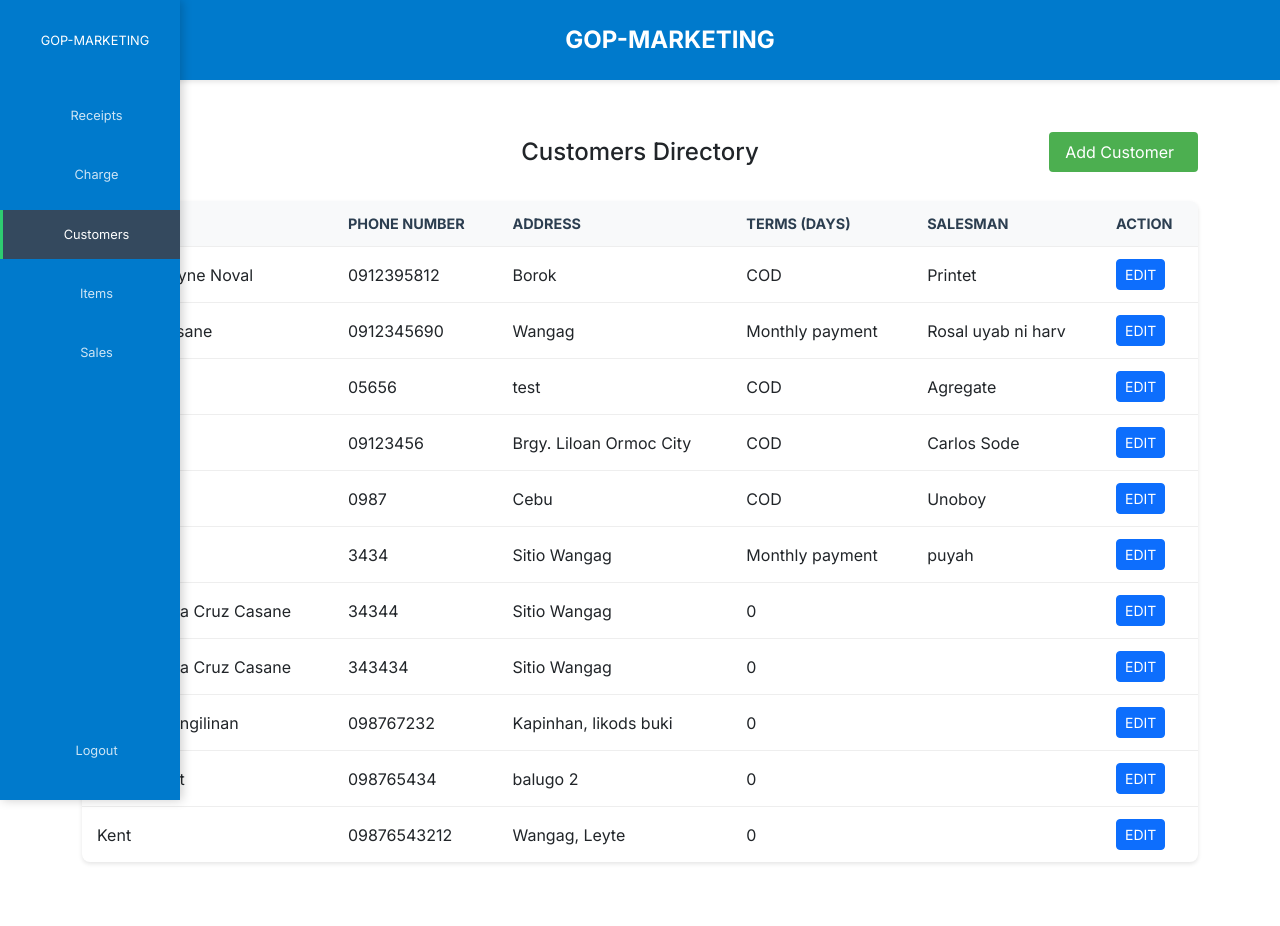
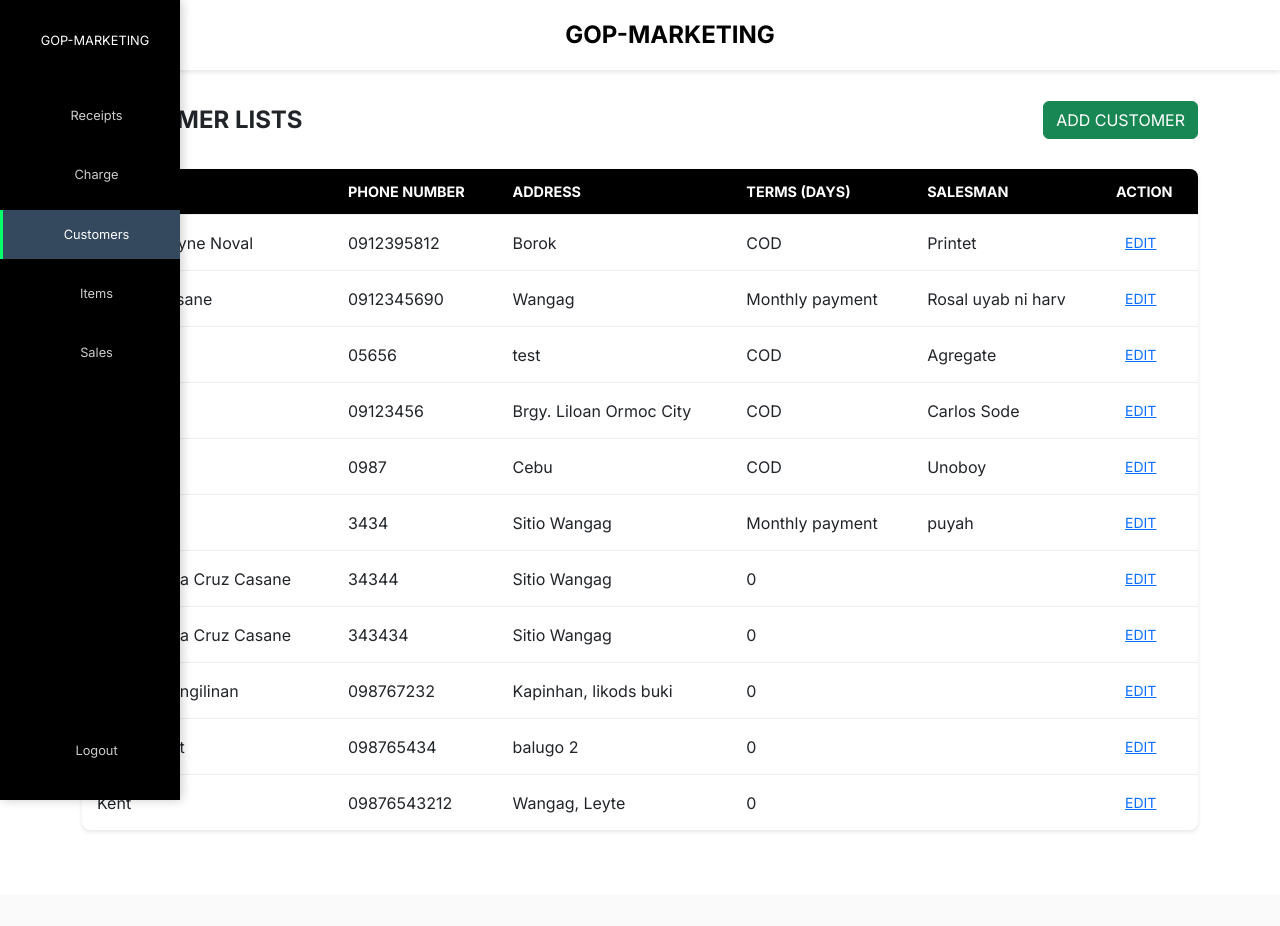
Before and after one commit to SiHarv/GOP-POS-System, a PHP site: page /views/customers/customers.php in a window 1280 px wide. After the commit the page ends 831 px from the top, so only its background shows below. Run offline with PHP 8.4, Linux system fonts and the light colour scheme; data comes from the database, SQL or seed files in the repository; some libraries are stand-ins or nearby versions.

Commit message:
Feature: Changing theme into B&W

```diff
--- a/styles/charge.css
+++ b/styles/charge.css
@@ -19,7 +19,7 @@
 
 .cart-item .card-header {
   padding: 0.5rem 1rem;
-  background-color: #f8f9fc;
+  background-color: #000000;
 }
 
 .cart-item .card-body {
--- a/styles/customers.css
+++ b/styles/customers.css
@@ -4,7 +4,7 @@
     box-sizing: border-box;
 }
 .main-content {
-    padding-top: 3rem;
+    padding-top: 1rem;
 }
 body {
     font-family: Arial, sans-serif;
@@ -18,13 +18,6 @@ body {
     margin: 4rem auto;
     padding: 0 20px;
     position: relative;
-}
-
-h2 {
-    text-align: center;
-    color: #2c3e50;
-    margin-bottom: 2rem;
-    font-size: 24px;
 }
 
 .table-wrapper {
@@ -48,9 +41,9 @@ h2 {
 }
 
 .customers-table th {
-    background-color: #f8f9fa;
+    background-color: #000000;
+    color: #FFFFFF;
     font-weight: bold;
-    color: #2c3e50;
     text-transform: uppercase;
     font-size: 0.9rem;
 }
@@ -78,7 +71,8 @@ h2 {
     margin: 0;
     font-size: 24px;
     flex-grow: 1;
-    text-align: center;
+    text-align: start;
+    font-weight: bold;
 }
 
 .add-btn {
@@ -86,31 +80,14 @@ h2 {
     right: 0;
     top: 50%;  /* Add this */
     transform: translateY(-50%);  /* Add this */
-    background-color: #4CAF50;
-    color: white;
     border: none;
     padding: 8px 16px;
     border-radius: 4px;
     cursor: pointer;
     display: flex;
+    justify-content: center;
     align-items: center;
     gap: 8px;
-}
-
-.edit-btn {
-    background-color: #007bff;
-    color: white;
-    border: none;
-    padding: 4px 8px;
-    border-radius: 4px;
-    cursor: pointer;
-    display: inline-flex;
-    align-items: center;
-    gap: 4px;
-}
-
-.edit-btn:hover {
-    background-color: #0056b3;
 }
 
 .action-column {
--- a/styles/header.css
+++ b/styles/header.css
@@ -7,9 +7,9 @@
     top: 0;
     right: 0;
     width: calc(100% - 60px); /* Account for sidebar width */
-    height: 80px;
-    background-color: #007ACC;
-    color: white;
+    height: 70px;
+    background-color: #FFFFFF;
+    color: #000000;
     z-index: 999;
     box-shadow: 0 2px 5px rgba(0, 0, 0, 0.1);
 }
@@ -18,7 +18,7 @@
     height: 100%;
     display: flex;
     align-items: center;
-    padding: 0 20px;
+    padding: 0 15px;
     justify-content: center;
 }
 
--- a/styles/sidebar.css
+++ b/styles/sidebar.css
@@ -4,7 +4,7 @@
   top: 0;
   height: 100%;
   width: 80px;
-  background-color: #007ACC;
+  background-color: #000000;
   display: flex;
   flex-direction: column;
   padding-top: 15px;
@@ -44,13 +44,13 @@
 .sidebar-icon:hover {
   background-color: #34495e;
   color: #ffffff;
-  border-left: 3px solid #3498db;
+  border-left: 3px solid #FFFFFF;
 }
 
 .sidebar-icon.active {
   background-color: #34495e;
   color: #ffffff;
-  border-left: 3px solid #2ecc71;
+  border-left: 3px solid #00ff6a;
 }
 
 .sidebar-text {
--- a/views/charge/charge.php
+++ b/views/charge/charge.php
@@ -32,9 +32,9 @@ $items = $chargeController->getAllItems();
                 <!-- Left side - Item Selection -->
                 <div class="col-md-8">
                     <div class="card mb-4">
-                        <div class="card-header d-flex align-items-center">
+                        <div class="card-header d-flex align-items-center" style="background-color: #000000; color: white;">
                             <span class="iconify me-1" data-icon="solar:box-linear" data-width="24"></span>
-                            <h5 class="card-title mb-0">Available Items</h5>
+                            <h5 class="card-title mb-0">AVAILABLE ITEMS</h5>
                         </div>
                         <div class="card-body">
                             <div class="table-responsive">
@@ -83,7 +83,7 @@ $items = $chargeController->getAllItems();
                 <!-- Right side - Cart -->
                 <div class="col-md-4">
                     <div class="card">
-                        <div class="card-header d-flex align-items-center">
+                        <div class="card-header d-flex align-items-center" style="background-color: #000000; color: white;">
                             <span class="iconify me-1" data-icon="solar:cart-large-linear" data-width="24"></span>
                             <h5 class="card-title mb-0">Current Charge</h5>
                         </div>
--- a/views/customers/customers.php
+++ b/views/customers/customers.php
@@ -33,10 +33,11 @@ try {
         <div class="container">
             <div class="table-header">
                 <div class="customers">
-                    <button id="addCustomerBtn" class="add-btn">
-                        Add Customer<span class="iconify" data-icon="solar:add-circle-outline" data-width="24" data-height="24"></span>
+                    <button id="addCustomerBtn" class="add-btn btn btn-success" data-bs-toggle="modal" data-bs-target="#addCustomerModal">
+                        <span class="iconify" data-icon="solar:add-circle-outline" data-width="24" style="margin-bottom: 2.5px;"></span>
+                        ADD CUSTOMER
                     </button>
-                    <h2>Customers Directory</h2>
+                    <h2>CUSTOMER LISTS</h2>
                 </div>
                 <div class="table-wrapper">
                     <table class="customers-table">
@@ -60,7 +61,7 @@ try {
                                 <td><?php echo $customer['terms']; ?></td>
                                 <td><?php echo $customer['salesman']; ?></td>
                                 <td>
-                                    <button class="btn btn-sm btn-primary edit-btn"
+                                    <button class="btn btn-sm btn-link edit-btn"
                                             data-id="<?php echo $customer['id']; ?>"
                                             data-name="<?php echo $customer['name']; ?>"
                                             data-phone="<?php echo $customer['phone_number']; ?>"
--- a/views/customers/customersAddModal.php
+++ b/views/customers/customersAddModal.php
@@ -33,8 +33,8 @@
                         <input type="text" name="salesman" id="salesman" class="form-control" placeholder="Enter salesman name" required>
                     </div>
                     <div class="modal-footer px-0 pb-0">
-                        <button type="button" class="btn btn-secondary" data-bs-dismiss="modal">Close</button>
-                        <button type="submit" class="btn btn-primary">Add Customer</button>
+                        <button type="submit" class="btn btn-primary">Save</button>
+                        <button type="button" class="btn btn-danger" data-bs-dismiss="modal">Close</button>
                     </div>
                 </form>
             </div>
--- a/views/customers/customersEditModal.php
+++ b/views/customers/customersEditModal.php
@@ -39,7 +39,7 @@
                     </div>
                     <div class="modal-footer px-0 pb-0">
                         <button type="submit" class="btn btn-primary">Save Changes</button>
-                        <button type="button" class="btn btn-secondary" data-bs-dismiss="modal">Close</button>
+                        <button type="button" class="btn btn-danger" data-bs-dismiss="modal">Close</button>
                     </div>
                 </form>
             </div>
--- a/views/items/itemsAddModal.php
+++ b/views/items/itemsAddModal.php
@@ -49,8 +49,8 @@
                         <input type="number" class="form-control" id="price" name="price" step="0.01" min="0" placeholder="Enter price in peso" required>
                     </div>
                     <div class="modal-footer px-0 pb-0">
-                        <button type="button" class="btn btn-secondary" data-bs-dismiss="modal">Close</button>
-                        <button type="submit" class="btn btn-primary">Add Item</button>
+                        <button type="submit" class="btn btn-primary">Save</button>
+                        <button type="button" class="btn btn-danger" data-bs-dismiss="modal">Close</button>
                     </div>
                 </form>
             </div>
--- a/views/items/itemsEditModal.php
+++ b/views/items/itemsEditModal.php
@@ -52,7 +52,7 @@
                     </div>
                     <div class="modal-footer px-0 pb-0">
                         <button type="submit" class="btn btn-primary">Save Changes</button>
-                        <button type="button" class="btn btn-secondary" data-bs-dismiss="modal">Close</button>
+                        <button type="button" class="btn btn-danger" data-bs-dismiss="modal">Close</button>
                     </div>
                 </form>
             </div>
--- a/views/receipts/receipts.php
+++ b/views/receipts/receipts.php
@@ -112,7 +112,7 @@ try {
                                         <td>₱<?php echo number_format($receipt['total_price'], 2); ?></td>
                                         <td><?php echo date('M d, Y h:i A', strtotime($receipt['charge_date'])); ?></td>
                                         <td>
-                                            <button class="btn btn-sm btn-primary view-receipt"
+                                            <button class="btn btn-sm btn-link view-receipt"
                                                 data-id="<?php echo $receipt['id']; ?>">
                                                 View
                                             </button>
```
Also changed, not shown: styles/items.css (+7 -7 lines), styles/receipts.css (+4 -37 lines), views/items/items.php (+5 -5 lines).
